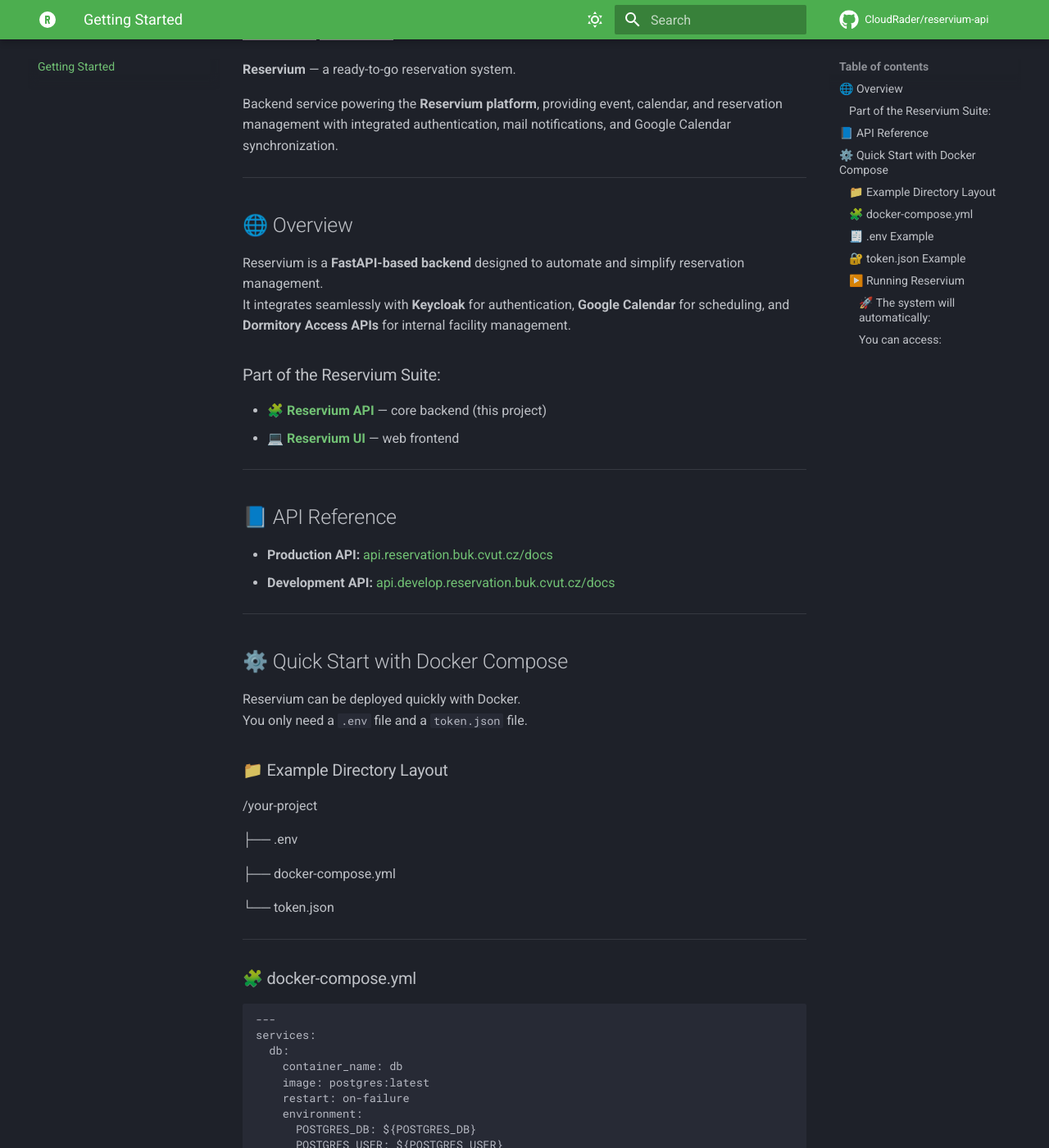
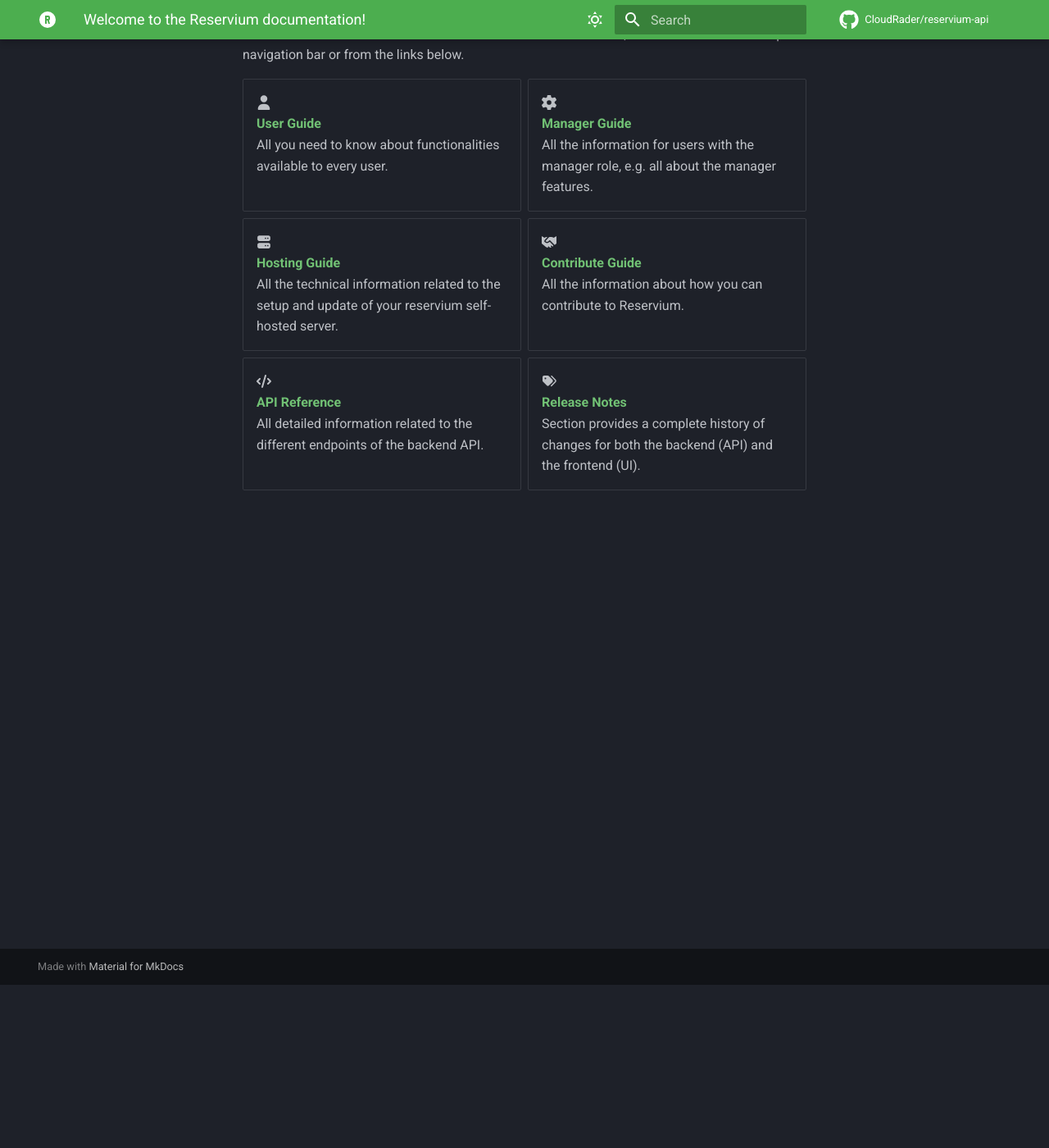
Before and after one commit to CloudRader/reservium-docs, an MkDocs documentation site: the page built from docs/index.md, in a window 1280 px wide and 1400 px high, scrolled down 199 px. Shown: the whole window at 82% size. Built offline with MkDocs 1.6.1 and Material for MkDocs 9.7.7, drawn with Linux system fonts in a browser that asks for light colours; comment, search, counter and statistics services are not loaded; some of the changed text lies outside the part shown; grey boxes are pictures that could not be loaded.

Commit message:
feat: add structure and first real documentation pages

````diff
--- a/docs/index.md
+++ b/docs/index.md
@@ -1,173 +1,50 @@
-# 🌀 Reservium API
-[![Test](https://github.com/CloudRader/reservium-api/actions/workflows/test.yml/badge.svg)](https://github.com/CloudRader/reservium-api/actions/workflows/test.yml)
-[![codecov](https://codecov.io/github/CloudRader/reservium-api/branch/main/graph/badge.svg?token=BBYFIG2L9O)](https://codecov.io/github/CloudRader/reservium-api)
+# Welcome to the Reservium documentation!
 
-**Reservium** — a ready-to-go reservation system.
+The documentation for Reservium contains several main sections, all accessible from the top navigation bar or from the links below.
 
-Backend service powering the **Reservium platform**, providing event, calendar, and reservation management with integrated authentication, mail notifications, and Google Calendar synchronization.
+<div class="grid cards" markdown>
 
----
+- :fontawesome-solid-user:
+  <br>
+  __[User Guide]__
+  <br>
+  All you need to know about functionalities available to every user.
 
-## 🌐 Overview
+- :fontawesome-solid-gear:
+  <br>
+  __[Manager Guide]__
+  <br>
+  All the information for users with the manager role, e.g. all about the manager features.
 
-Reservium is a **FastAPI-based backend** designed to automate and simplify reservation management.
-It integrates seamlessly with **Keycloak** for authentication, **Google Calendar** for scheduling, and **Dormitory Access APIs** for internal facility management.
+- :fontawesome-solid-server:
+  <br>
+  __[Hosting Guide]__
+  <br>
+  All the technical information related to the setup and update of your reservium self-hosted server.
 
-### Part of the Reservium Suite:
-- 🧩 **[Reservium API](https://github.com/CloudRader/reservium-api)** — core backend (this project)
-- 💻 **[Reservium UI](https://github.com/CloudRader/reservium-ui)** — web frontend
+- :fontawesome-solid-handshake:
+  <br>
+  __[Contribute Guide]__
+  <br>
+  All the information about how you can contribute to Reservium.
 
----
+- :fontawesome-solid-code:
+  <br>
+  __[API Reference]__
+  <br>
+  All detailed information related to the different endpoints of the backend API.
 
-## 📘 API Reference
+- :fontawesome-solid-tags:
+  <br>
+  __[Release Notes]__
+  <br>
+  Section provides a complete history of changes for both the backend (API) and the frontend (UI).
 
-- **Production API:** [api.reservation.buk.cvut.cz/docs](https://api.reservation.buk.cvut.cz/docs)
-- **Development API:** [api.develop.reservation.buk.cvut.cz/docs](https://api.develop.reservation.buk.cvut.cz/docs)
+</div>
 
----
-
-## ⚙️ Quick Start with Docker Compose
-
-Reservium can be deployed quickly with Docker.
-You only need a `.env` file and a `token.json` file.
-
-### 📁 Example Directory Layout
-
-/your-project
-
-├── .env
-
-├── docker-compose.yml
-
-└── token.json
-
----
-
-### 🧩 docker-compose.yml
-
-```yaml
----
-services:
-  db:
-    container_name: db
-    image: postgres:latest
-    restart: on-failure
-    environment:
-      POSTGRES_DB: ${POSTGRES_DB}
-      POSTGRES_USER: ${POSTGRES_USER}
-      POSTGRES_PASSWORD: ${POSTGRES_PASSWORD}
-    volumes:
-      - postgres_data:/var/lib/postgresql
-    networks:
-      - internal
-
-  reservium-api:
-    container_name: reservium-api
-    image: darkrader/reservium-api:latest
-    environment:
-      ORGANIZATION_NAME: "Your organization name"
-
-      DB__POSTGRES_USER: ${POSTGRES_USER}
-      DB__POSTGRES_PASSWORD: ${POSTGRES_PASSWORD}
-      DB__POSTGRES_DB: ${POSTGRES_DB}
-      DB__POSTGRES_SERVER: db
-
-      MAIL__USERNAME: ${MAIL__USERNAME}
-      MAIL__PASSWORD: ${MAIL__PASSWORD}
-      MAIL__FROM_NAME: ${MAIL__FROM_NAME}
-      MAIL__SENT_DORMITORY_HEAD: true  # defalt false
-      MAIL__DORMITORY_HEAD_EMAIL: develop@buk.cvut.cz
-
-      KEYCLOAK__SERVER_URL: ${KEYCLOAK__SERVER_URL}
-      KEYCLOAK__REALM: ${KEYCLOAK__REALM}
-      KEYCLOAK__CLIENT_ID: ${KEYCLOAK__CLIENT_ID}
-      KEYCLOAK__CLIENT_SECRET: ${KEYCLOAK__CLIENT_SECRET}
-
-      SPICEDB__CLIENT_SECRET: ${SPICEDB__CLIENT_SECRET}
-
-      GOOGLE__CLIENT_ID: ${GOOGLE__CLIENT_ID}
-      GOOGLE__CLIENT_SECRET: ${GOOGLE__CLIENT_SECRET}
-
-      DORMITORY_ACCESS_SYSTEM__API_KEY: ${DORMITORY_ACCESS_SYSTEM__API_KEY}
-    volumes:
-      - ./token.json:/usr/src/app/src/token.json
-    depends_on:
-      - db
-    restart: on-failure
-    ports:
-      - "8000:8000"
-    networks:
-      - internal
-
-  reservium-ui:
-    container_name: reservium-ui
-    image: darkrader/reservium-ui:latest
-    ports:
-      - "3000:3000"
-    networks:
-      - internal
-
-networks:
-  internal:
-
-volumes:
-  postgres_data:
-```
-
-### 🧾 .env Example
-
-```env
-# Database
-POSTGRES_DB=reservium
-POSTGRES_USER=reservium
-POSTGRES_PASSWORD=secretpassword
-
-# Mail
-MAIL__USERNAME=reservium@buk.cvut.cz
-MAIL__PASSWORD=exampleapp123
-MAIL__FROM_NAME=Reservium System
-
-# Keycloak
-KEYCLOAK__SERVER_URL=https://auth.buk.cvut.cz
-KEYCLOAK__REALM=reservium
-KEYCLOAK__CLIENT_ID=reservium-api
-KEYCLOAK__CLIENT_SECRET=supersecret
-
-# SpiceDB
-SPICEDB__CLIENT_SECRET=myspicedbsecret
-
-# Google
-GOOGLE__CLIENT_ID=example.apps.googleusercontent.com
-GOOGLE__CLIENT_SECRET=example-secret
-
-# Dormitory Access System
-DORMITORY_ACCESS_SYSTEM__API_KEY=ABCDEFG1234567890
-```
-
-### 🔐 token.json Example
-
-```token
-{
-  "token": "...",
-  "refresh_token": "...",
-  "token_uri": "https://oauth2.googleapis.com/token",
-  "client_id": "...",
-  "client_secret": "...",
-  "scopes": ["https://www.googleapis.com/auth/calendar"],
-  "expiry": "2025-12-31T23:59:59Z"
-}
-```
-
-> This token enables Google Calendar integration and is refreshed automatically.
-
-### ▶️ Running Reservium
-
-#### 🚀 The system will automatically:
-- Start PostgreSQL
-- Run database migrations
-- Launch the backend API on port 8000
-- Launch the frontend (if included) on port 3000
-
-#### You can access:
-- API Docs: http://localhost:8000/docs
-- Frontend: http://localhost:3000
+  [User Guide]: user-guide/introduction/index.md
+  [Manager Guide]: manager-guide/introduction/index.md
+  [Hosting Guide]: hosting-guide/introduction/index.md
+  [Contribute Guide]: contribute-guide/introduction/index.md
+  [API Reference]: api-reference/index.md
+  [Release Notes]: release-notes/backend.md
--- a/mkdocs.yml
+++ b/mkdocs.yml
@@ -25,10 +25,10 @@
     - navigation.top
     - navigation.tracking
     - navigation.tabs
-    - navigation.sections
-    - navigation.expand
+    # - navigation.expand
     - navigation.prune
     - navigation.indexes
+    - navigation.footer
 
   icon:
     repo: fontawesome/brands/github
@@ -36,6 +36,14 @@
 
 repo_name: CloudRader/reservium-api
 repo_url: https://github.com/CloudRader/reservium-api
+
+markdown_extensions:
+  - attr_list
+  - md_in_html
+  - pymdownx.emoji:
+      emoji_generator: !!python/name:material.extensions.emoji.to_svg
+      emoji_index: !!python/name:material.extensions.emoji.twemoji
+  - pymdownx.superfences
 
 plugins:
   - search
@@ -50,8 +58,29 @@
       enabled: !ENV [CI, false]
 
 nav:
-  - Getting Started: index.md
-  - About: about.md
+  - User Guide:
+    - Introduction:
+      - user-guide/introduction/index.md
+      - user-guide/introduction/about.md
+      - user-guide/introduction/why-use.md
+    - Quickstart:
+      - user-guide/quickstart/index.md
+      - user-guide/quickstart/first-setup.md
+    - Basic Features:
+      - user-guide/basic-features/index.md
+    - FAQ:
+      - user-guide/faq/index.md
+  - Manager Guide:
+    - Introduction:
+      - manager-guide/introduction/index.md
+  - Hosting Guide:
+    - Introduction:
+      - hosting-guide/introduction/index.md
+  - Contribute Guide:
+    - Introduction:
+      - contribute-guide/introduction/index.md
+  - API Reference:
+    - api-reference/index.md
   - Release Notes:
     - release-notes/backend.md
     - release-notes/frontend.md
--- a/pyproject.toml
+++ b/pyproject.toml
@@ -8,5 +8,6 @@
     "mkdocs-git-committers-plugin-2==2.5.0",
     "mkdocs-git-revision-date-localized-plugin==1.5.0",
     "mkdocs-material==9.7.0",
+    "pymdown-extensions==10.18",
     "typer==0.20.0",
 ]
````
Also changed, not shown: docs/api-reference/index.md (added, +1 -0 lines), docs/contribute-guide/introduction/index.md (added, +5 -0 lines), docs/hosting-guide/introduction/index.md (added, +14 -0 lines), docs/manager-guide/introduction/index.md (added, +14 -0 lines), docs/release-notes/backend.md (+1 -1 lines), docs/release-notes/frontend.md (+1 -1 lines), docs/user-guide/basic-features/index.md (added, +3 -0 lines), docs/user-guide/faq/index.md (added, +1 -0 lines), docs/user-guide/introduction/about.md (added, +11 -0 lines), docs/user-guide/introduction/index.md (added, +21 -0 lines), docs/user-guide/introduction/why-use.md (added, +9 -0 lines), docs/user-guide/quickstart/first-setup.md (added, +3 -0 lines), docs/user-guide/quickstart/index.md (added, +3 -0 lines), 1 other file.
